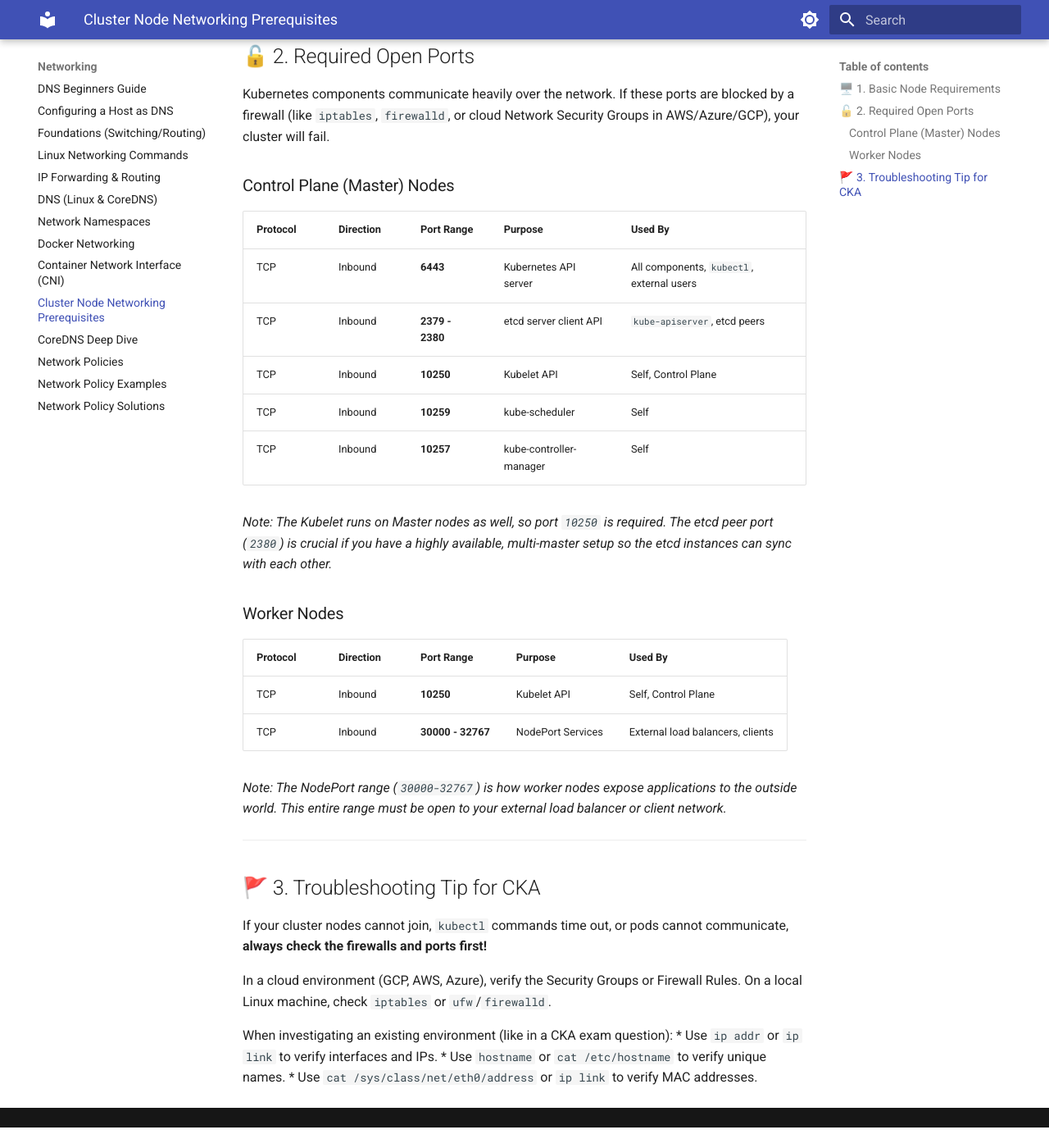
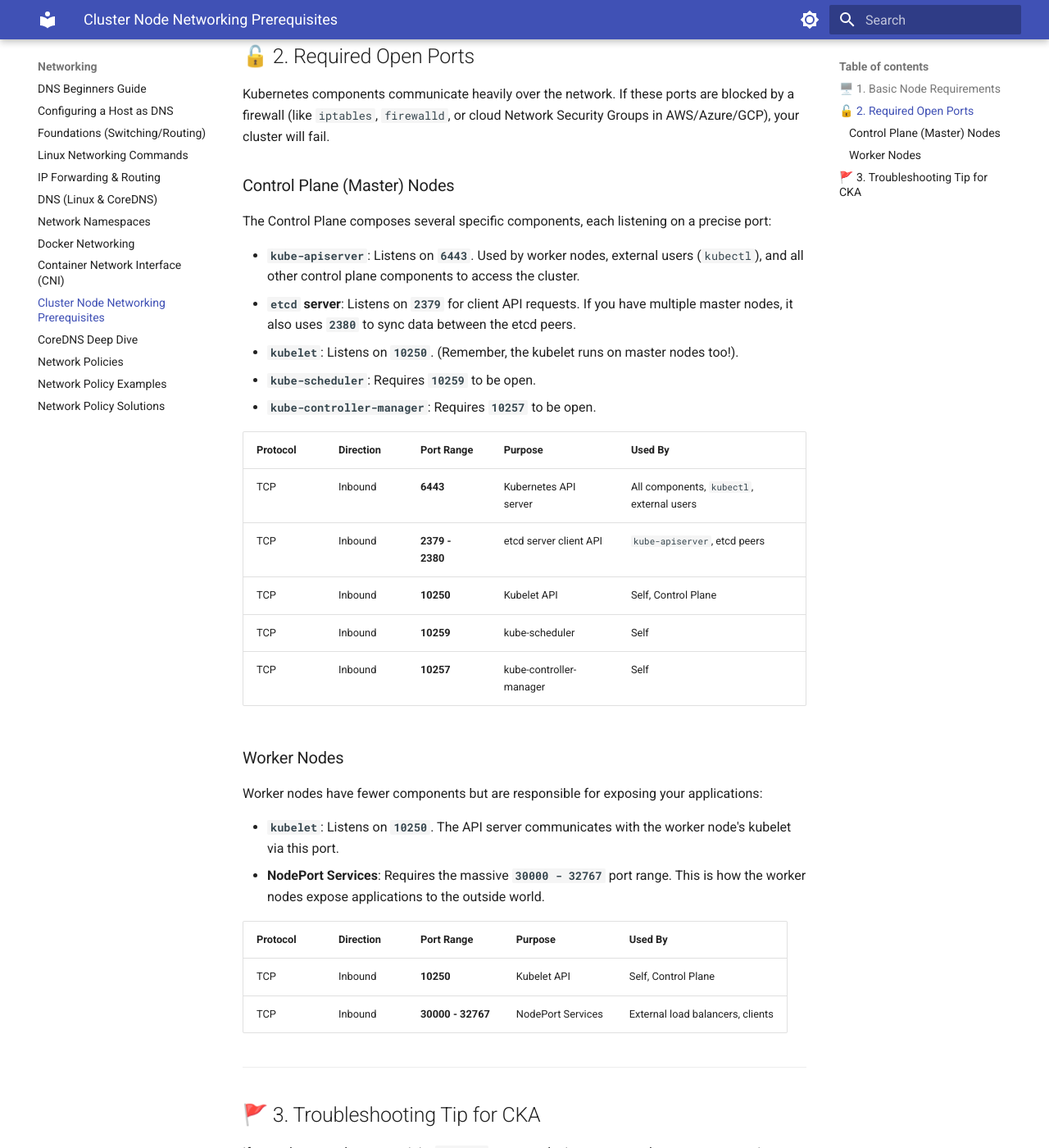
Before and after one commit to kvcenation5/cka-study-guide, an MkDocs documentation site: the page built from docs/networking/cluster-node-networking.md, in a window 1280 px wide and 1400 px high, scrolled down 764 px. Shown: the whole window at 82% size. Built offline with MkDocs 1.6.1 and Material for MkDocs 9.7.7, drawn with Linux system fonts in a browser that asks for light colours; before the commit the page ends 2139 px from its top, so only the background shows below that.

Commit message:
Explicitly list ports for each Master and Worker component

```diff
--- a/docs/networking/cluster-node-networking.md
+++ b/docs/networking/cluster-node-networking.md
@@ -23,6 +23,13 @@ Every node in your cluster (Master and Worker) must meet these conditions:
 Kubernetes components communicate heavily over the network. If these ports are blocked by a firewall (like `iptables`, `firewalld`, or cloud Network Security Groups in AWS/Azure/GCP), your cluster will fail.
 
 ### Control Plane (Master) Nodes
+The Control Plane composes several specific components, each listening on a precise port:
+
+*   **`kube-apiserver`**: Listens on **`6443`**. Used by worker nodes, external users (`kubectl`), and all other control plane components to access the cluster.
+*   **`etcd` server**: Listens on **`2379`** for client API requests. If you have multiple master nodes, it also uses **`2380`** to sync data between the etcd peers.
+*   **`kubelet`**: Listens on **`10250`**. (Remember, the kubelet runs on master nodes too!).
+*   **`kube-scheduler`**: Requires **`10259`** to be open.
+*   **`kube-controller-manager`**: Requires **`10257`** to be open.
 
 | Protocol | Direction | Port Range | Purpose | Used By |
 | :--- | :--- | :--- | :--- | :--- |
@@ -32,16 +39,16 @@ Kubernetes components communicate heavily over the network. If these ports are b
 | TCP | Inbound | **10259** | kube-scheduler | Self |
 | TCP | Inbound | **10257** | kube-controller-manager | Self |
 
-*Note: The Kubelet runs on Master nodes as well, so port `10250` is required. The etcd peer port (`2380`) is crucial if you have a highly available, multi-master setup so the etcd instances can sync with each other.*
+### Worker Nodes
+Worker nodes have fewer components but are responsible for exposing your applications:
 
-### Worker Nodes
+*   **`kubelet`**: Listens on **`10250`**. The API server communicates with the worker node's kubelet via this port.
+*   **NodePort Services**: Requires the massive **`30000 - 32767`** port range. This is how the worker nodes expose applications to the outside world.
 
 | Protocol | Direction | Port Range | Purpose | Used By |
 | :--- | :--- | :--- | :--- | :--- |
 | TCP | Inbound | **10250** | Kubelet API | Self, Control Plane |
 | TCP | Inbound | **30000 - 32767** | NodePort Services | External load balancers, clients |
-
-*Note: The NodePort range (`30000-32767`) is how worker nodes expose applications to the outside world. This entire range must be open to your external load balancer or client network.*
 
 ---
 
```
